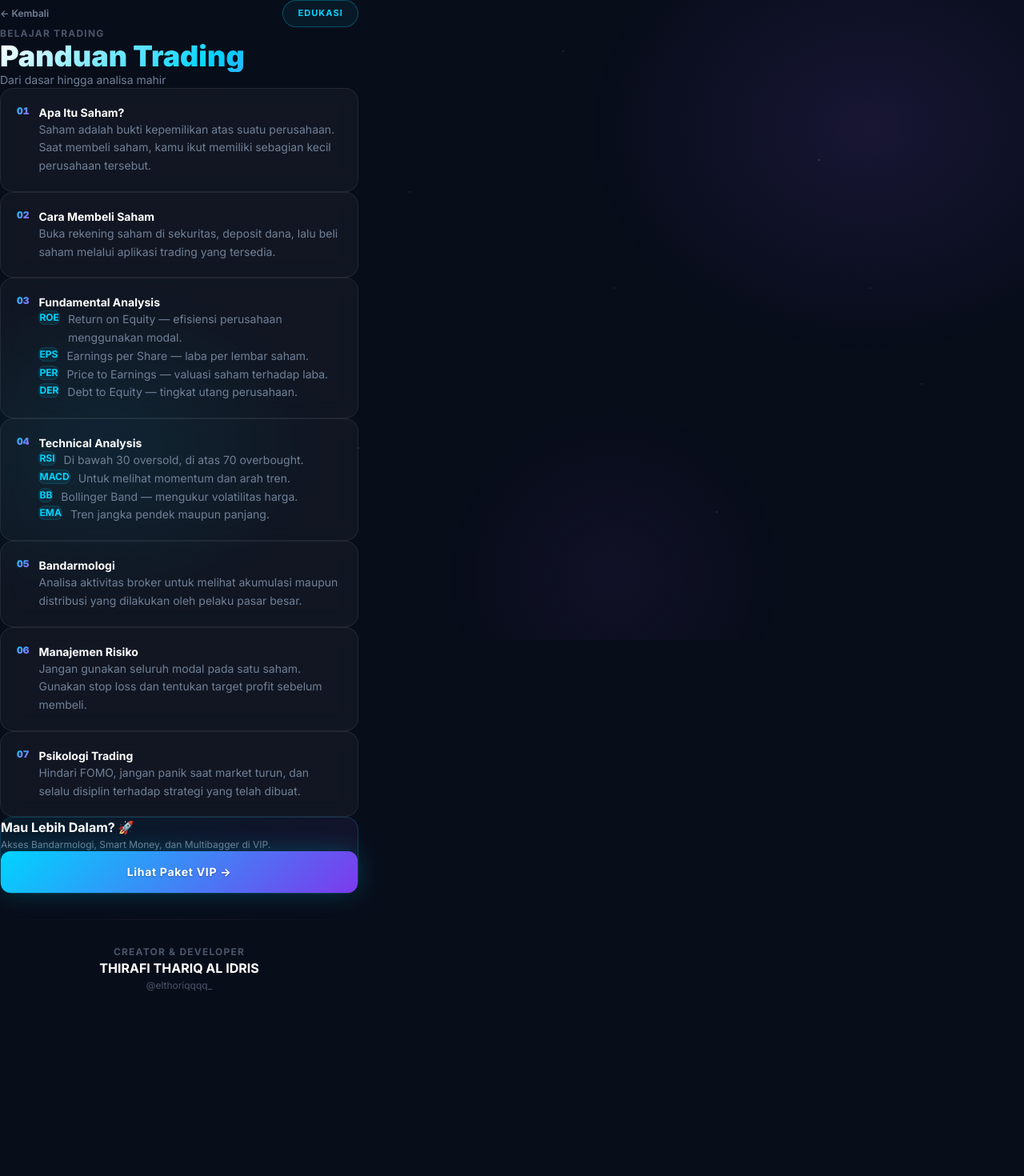
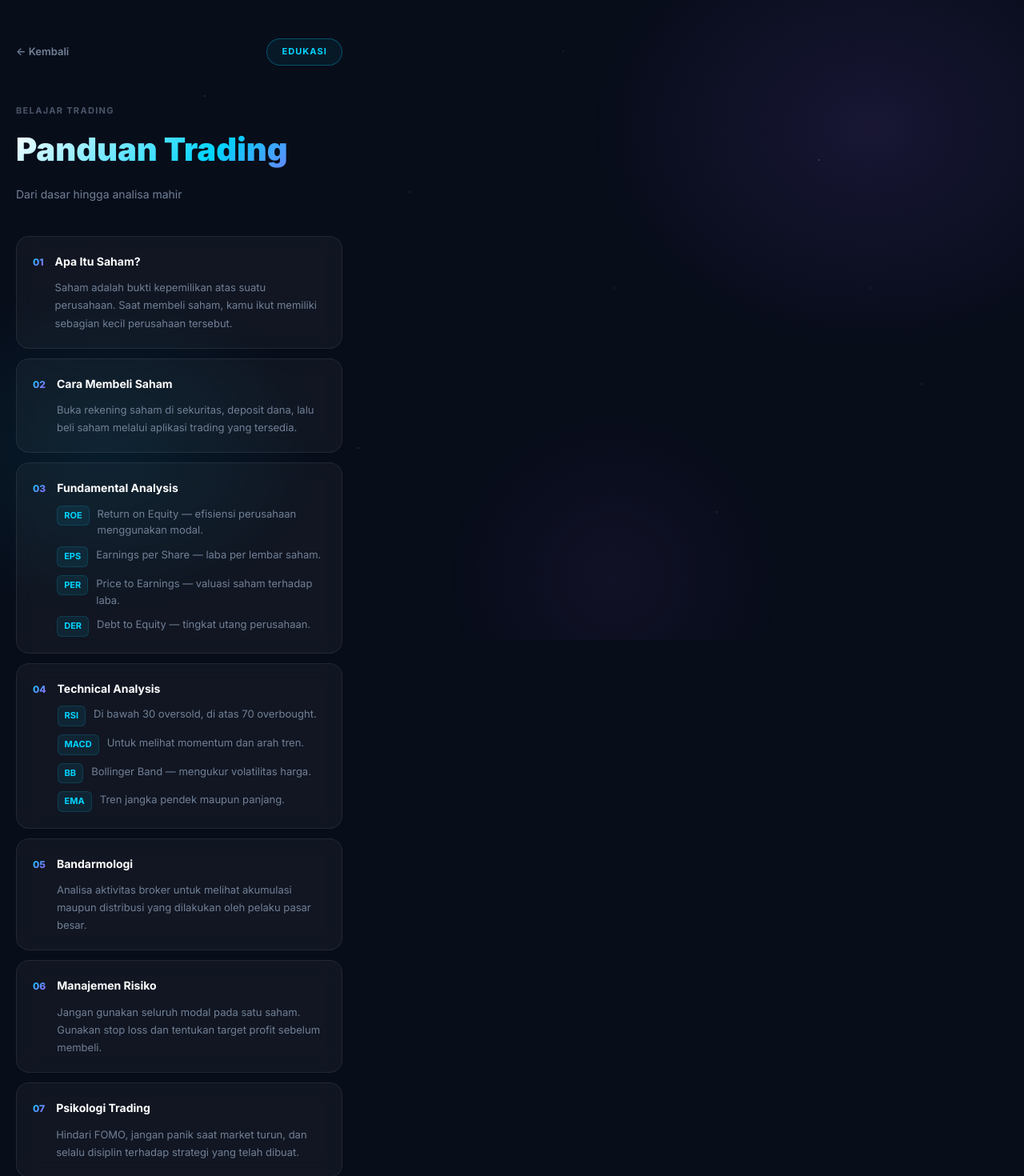
Before and after one commit to pediaboy/analisis, a Next.js app: page /panduan in a window 1280 px wide. Shown: the top 1470 px of the page at 80% size. Before the commit the page ends 1240 px from the top, so only its background shows below. Built offline with nearby package versions, Linux system fonts and the light colour scheme.

Commit message:
fix spacing: proper padding & gaps — app/panduan/page.tsx

```diff
--- a/app/panduan/page.tsx
+++ b/app/panduan/page.tsx
@@ -1,20 +1,8 @@
 const sections = [
+  { no: "01", title: "Apa Itu Saham?", content: "Saham adalah bukti kepemilikan atas suatu perusahaan. Saat membeli saham, kamu ikut memiliki sebagian kecil perusahaan tersebut.", bullets: null },
+  { no: "02", title: "Cara Membeli Saham", content: "Buka rekening saham di sekuritas, deposit dana, lalu beli saham melalui aplikasi trading yang tersedia.", bullets: null },
   {
-    no: "01",
-    title: "Apa Itu Saham?",
-    content: "Saham adalah bukti kepemilikan atas suatu perusahaan. Saat membeli saham, kamu ikut memiliki sebagian kecil perusahaan tersebut.",
-    bullets: null,
-  },
-  {
-    no: "02",
-    title: "Cara Membeli Saham",
-    content: "Buka rekening saham di sekuritas, deposit dana, lalu beli saham melalui aplikasi trading yang tersedia.",
-    bullets: null,
-  },
-  {
-    no: "03",
-    title: "Fundamental Analysis",
-    content: null,
+    no: "03", title: "Fundamental Analysis", content: null,
     bullets: [
       { term: "ROE", desc: "Return on Equity — efisiensi perusahaan menggunakan modal." },
       { term: "EPS", desc: "Earnings per Share — laba per lembar saham." },
@@ -23,9 +11,7 @@ const sections = [
     ],
   },
   {
-    no: "04",
-    title: "Technical Analysis",
-    content: null,
+    no: "04", title: "Technical Analysis", content: null,
     bullets: [
       { term: "RSI", desc: "Di bawah 30 oversold, di atas 70 overbought." },
       { term: "MACD", desc: "Untuk melihat momentum dan arah tren." },
@@ -33,96 +19,55 @@ const sections = [
       { term: "EMA", desc: "Tren jangka pendek maupun panjang." },
     ],
   },
-  {
-    no: "05",
-    title: "Bandarmologi",
-    content: "Analisa aktivitas broker untuk melihat akumulasi maupun distribusi yang dilakukan oleh pelaku pasar besar.",
-    bullets: null,
-  },
-  {
-    no: "06",
-    title: "Manajemen Risiko",
-    content: "Jangan gunakan seluruh modal pada satu saham. Gunakan stop loss dan tentukan target profit sebelum membeli.",
-    bullets: null,
-  },
-  {
-    no: "07",
-    title: "Psikologi Trading",
-    content: "Hindari FOMO, jangan panik saat market turun, dan selalu disiplin terhadap strategi yang telah dibuat.",
-    bullets: null,
-  },
+  { no: "05", title: "Bandarmologi", content: "Analisa aktivitas broker untuk melihat akumulasi maupun distribusi yang dilakukan oleh pelaku pasar besar.", bullets: null },
+  { no: "06", title: "Manajemen Risiko", content: "Jangan gunakan seluruh modal pada satu saham. Gunakan stop loss dan tentukan target profit sebelum membeli.", bullets: null },
+  { no: "07", title: "Psikologi Trading", content: "Hindari FOMO, jangan panik saat market turun, dan selalu disiplin terhadap strategi yang telah dibuat.", bullets: null },
 ];
 
 export default function PanduanPage() {
   return (
-    <main className="min-h-screen text-white max-w-md mx-auto px-5 pt-12 pb-12">
+    <main className="min-h-screen text-white max-w-md mx-auto" style={{ padding: "48px 20px 64px" }}>
 
       {/* NAV */}
-      <div className="flex items-center justify-between mb-12">
-        <a href="/" className="text-xs font-semibold" style={{ color: "var(--muted-2)" }}>← Kembali</a>
+      <div style={{ display: "flex", alignItems: "center", justifyContent: "space-between", marginBottom: "48px" }}>
+        <a href="/" style={{ fontSize: "13px", fontWeight: 600, color: "var(--muted-2)", textDecoration: "none" }}>← Kembali</a>
         <span className="pill">EDUKASI</span>
       </div>
 
       {/* HERO */}
-      <div className="mb-10">
-        <p className="text-xs font-bold tracking-widest uppercase mb-2" style={{ color: "var(--muted)" }}>
-          Belajar Trading
-        </p>
-        <h1
-          className="text-4xl font-black"
-          style={{
-            background: "linear-gradient(135deg, #ffffff 0%, var(--cyan) 60%, var(--purple) 100%)",
-            WebkitBackgroundClip: "text",
-            WebkitTextFillColor: "transparent",
-            backgroundClip: "text",
-          }}
-        >
-          Panduan Trading
-        </h1>
-        <p className="text-sm mt-2" style={{ color: "var(--muted-2)" }}>
-          Dari dasar hingga analisa mahir
-        </p>
+      <div style={{ marginBottom: "40px" }}>
+        <span className="section-label">Belajar Trading</span>
+        <h1 style={{
+          fontSize: "40px", fontWeight: 900, marginTop: "8px", marginBottom: "12px",
+          background: "linear-gradient(135deg, #ffffff 0%, var(--cyan) 60%, var(--purple) 100%)",
+          WebkitBackgroundClip: "text", WebkitTextFillColor: "transparent", backgroundClip: "text"
+        }}>Panduan Trading</h1>
+        <p style={{ fontSize: "14px", lineHeight: 1.7, color: "var(--muted-2)" }}>Dari dasar hingga analisa mahir</p>
       </div>
 
-      <div className="space-y-3">
+      <div style={{ display: "flex", flexDirection: "column", gap: "12px" }}>
         {sections.map((s) => (
-          <div key={s.no} className="glass p-5">
-            <div className="flex items-start gap-3">
-              <span
-                className="text-xs font-black tabular-nums mt-0.5 flex-shrink-0"
-                style={{
-                  background: "linear-gradient(135deg, var(--cyan), var(--purple))",
-                  WebkitBackgroundClip: "text",
-                  WebkitTextFillColor: "transparent",
-                  backgroundClip: "text",
-                }}
-              >
-                {s.no}
-              </span>
-              <div className="flex-1">
-                <p className="text-sm font-bold text-white mb-2">{s.title}</p>
+          <div key={s.no} className="glass">
+            <div style={{ display: "flex", alignItems: "flex-start", gap: "14px" }}>
+              <span style={{
+                fontSize: "12px", fontWeight: 800, flexShrink: 0, marginTop: "2px",
+                background: "linear-gradient(135deg, var(--cyan), var(--purple))",
+                WebkitBackgroundClip: "text", WebkitTextFillColor: "transparent", backgroundClip: "text"
+              }}>{s.no}</span>
+              <div style={{ flex: 1 }}>
+                <p style={{ fontWeight: 700, fontSize: "14px", color: "white", marginBottom: "10px" }}>{s.title}</p>
                 {s.content && (
-                  <p className="text-sm leading-relaxed" style={{ color: "var(--muted-2)" }}>
-                    {s.content}
-                  </p>
+                  <p style={{ fontSize: "13px", lineHeight: 1.7, color: "var(--muted-2)" }}>{s.content}</p>
                 )}
                 {s.bullets && (
-                  <div className="space-y-2">
+                  <div style={{ display: "flex", flexDirection: "column", gap: "10px" }}>
                     {s.bullets.map((b) => (
-                      <div key={b.term} className="flex gap-2.5 text-sm items-start">
-                        <span
-                          className="text-xs font-bold px-2 py-0.5 rounded-lg flex-shrink-0 mt-0.5"
-                          style={{
-                            background: "rgba(0,212,255,0.08)",
-                            color: "var(--cyan)",
-                            border: "1px solid rgba(0,212,255,0.15)",
-                          }}
-                        >
-                          {b.term}
-                        </span>
-                        <span className="leading-relaxed" style={{ color: "var(--muted-2)" }}>
-                          {b.desc}
-                        </span>
+                      <div key={b.term} style={{ display: "flex", gap: "10px", alignItems: "flex-start" }}>
+                        <span style={{
+                          fontSize: "11px", fontWeight: 700, padding: "3px 8px", borderRadius: "6px", flexShrink: 0,
+                          background: "rgba(0,212,255,0.08)", color: "var(--cyan)", border: "1px solid rgba(0,212,255,0.15)"
+                        }}>{b.term}</span>
+                        <span style={{ fontSize: "13px", lineHeight: 1.6, color: "var(--muted-2)" }}>{b.desc}</span>
                       </div>
                     ))}
                   </div>
@@ -133,30 +78,24 @@ export default function PanduanPage() {
         ))}
 
         {/* CTA */}
-        <div
-          className="rounded-2xl p-5"
-          style={{
-            background: "linear-gradient(135deg, rgba(0,212,255,0.08) 0%, rgba(168,85,247,0.08) 100%)",
-            border: "1px solid rgba(0,212,255,0.2)",
-          }}
-        >
-          <p className="font-bold text-white mb-1">Mau Lebih Dalam? 🚀</p>
-          <p className="text-xs mb-4" style={{ color: "var(--muted-2)" }}>
+        <div style={{
+          borderRadius: "16px", padding: "24px",
+          background: "linear-gradient(135deg, rgba(0,212,255,0.08) 0%, rgba(168,85,247,0.08) 100%)",
+          border: "1px solid rgba(0,212,255,0.2)"
+        }}>
+          <p style={{ fontWeight: 700, fontSize: "16px", color: "white", marginBottom: "8px" }}>Mau Lebih Dalam? 🚀</p>
+          <p style={{ fontSize: "13px", lineHeight: 1.7, color: "var(--muted-2)", marginBottom: "20px" }}>
             Akses Bandarmologi, Smart Money, dan Multibagger di VIP.
           </p>
-          <a href="/paket" className="btn-primary">
-            Lihat Paket VIP →
-          </a>
+          <a href="/paket" className="btn-primary">Lihat Paket VIP →</a>
         </div>
 
         {/* FOOTER */}
         <div className="divider" />
-        <div className="text-center pt-2">
-          <p className="text-xs font-bold tracking-widest uppercase mb-1" style={{ color: "var(--muted)" }}>
-            Creator & Developer
-          </p>
-          <p className="font-bold text-white">THIRAFI THARIQ AL IDRIS</p>
-          <p className="text-xs mt-0.5" style={{ color: "var(--muted)" }}>@elthoriqqqq_</p>
+        <div style={{ textAlign: "center" }}>
+          <span className="section-label" style={{ display: "block", marginBottom: "8px" }}>Creator & Developer</span>
+          <p style={{ fontWeight: 700, fontSize: "15px", color: "white", marginBottom: "6px" }}>THIRAFI THARIQ AL IDRIS</p>
+          <p style={{ fontSize: "13px", color: "var(--muted)" }}>@elthoriqqqq_</p>
         </div>
 
       </div>
```
